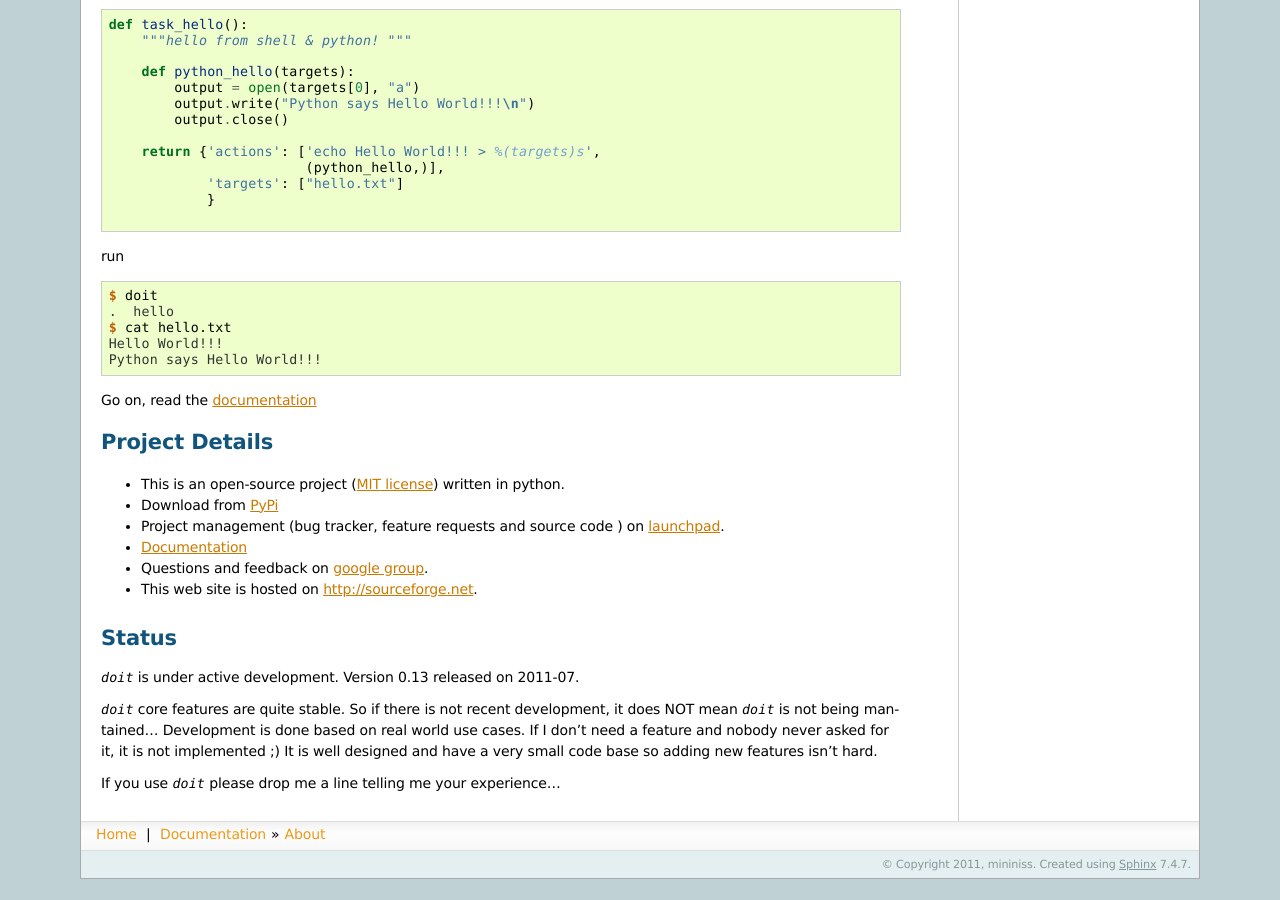
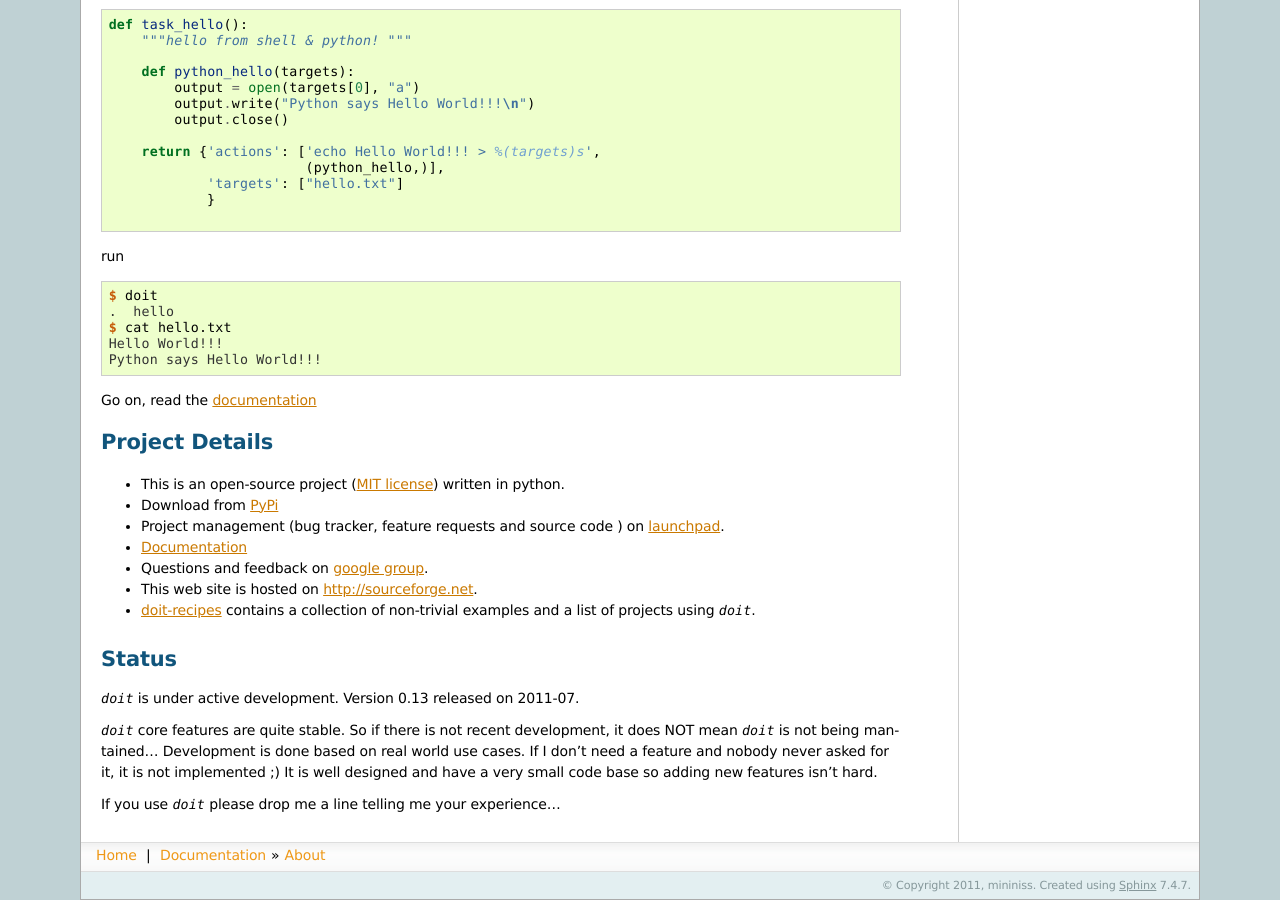
Before and after one commit to pydoit/doit, a Sphinx documentation site: the page built from doc/index.rst, in a window 1280 px wide and 900 px high, scrolled down 826 px. Built offline with Sphinx 7.4.7, drawn with Linux system fonts in a browser that asks for light colours; comment, search, counter and statistics services are not loaded; before the commit the page ends 1705 px from its top, so only the background shows below that.

Commit message:
added link to doit-recipes on docs.
--HG--
extra : convert_revision : schettino72-20110724064804-g6vyal0z1jx64ka1

```diff
--- a/doc/index.rst
+++ b/doc/index.rst
@@ -65,6 +65,7 @@ Project Details
 
 * This web site is hosted on http://sourceforge.net.
 
+* `doit-recipes <https://bitbucket.org/schettino72/doit-recipes/wiki/Home>`_ contains a collection of non-trivial examples and a list of projects using `doit`.
 
 
 Status
```
Also changed, not shown: 1 other file.
